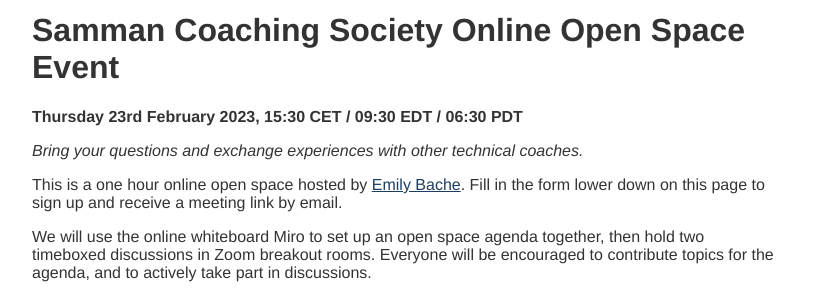
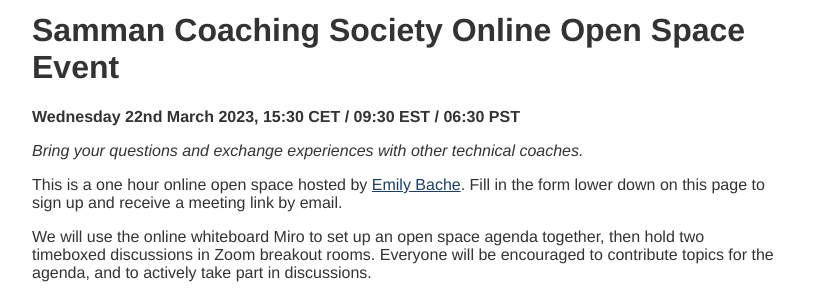
Before and after one commit to sammancoaching/website, a Jekyll site: the page built from society/events/open_space_2023-03-22.md, in a window 1280 px wide. Shown: the part 233-531 px from the top of the page, without its empty margins (233-1046 px from the left). Built offline with Jekyll 4.4.1, drawn with Linux system fonts in a browser that asks for light colours.

Commit message:
setup next open space signup

```diff
--- a/society/events/open_space_2023-02-23.md
+++ b/society/events/open_space_2023-03-22.md
@@ -5,11 +5,12 @@ title: Samman Coaching Society Online Open Space Event
 
 # Samman Coaching Society Online Open Space Event
 
-**Thursday 23rd February 2023, 15:30 CET / 09:30 EDT / 06:30 PDT**
+**Wednesday 22nd March 2023, 15:30 CET / 09:30 EST / 06:30 PST**
 
 _Bring your questions and exchange experiences with other technical coaches._
 
-This is a one hour online open space hosted by [Emily Bache](/society/contributors/emilybache.html). Fill in the form lower down on this page to sign up and receive a meeting link by email.
+This is a one hour online open space hosted by [Emily Bache]({% link
+ society/contributors/emilybache.md %}). Fill in the form lower down on this page to sign up and receive a meeting link by email.
 
 We will use the online whiteboard Miro to set up an open space agenda together, then hold two timeboxed discussions in Zoom breakout rooms. Everyone will be encouraged to contribute topics for the agenda, and to actively take part in discussions.
 
@@ -34,7 +35,7 @@ Times are CEST
 * Please use your own name to make communication easier
 * Please show respect and let others speak
 * You can move between the breakout rooms during the entire event
-* Help each other out so that newcomers to [Samman Society](/society/index.html) events feel welcome!
+* Help each other out so that newcomers to [Samman Society]({% link society/index.md %}) events feel welcome!
 
 ### Sign up
 Fill in the form below to sign up to attend. We will email you a link to the Zoom meeting before it starts.
```
Also changed, not shown: society/events/index.md (+1 -1 lines).
